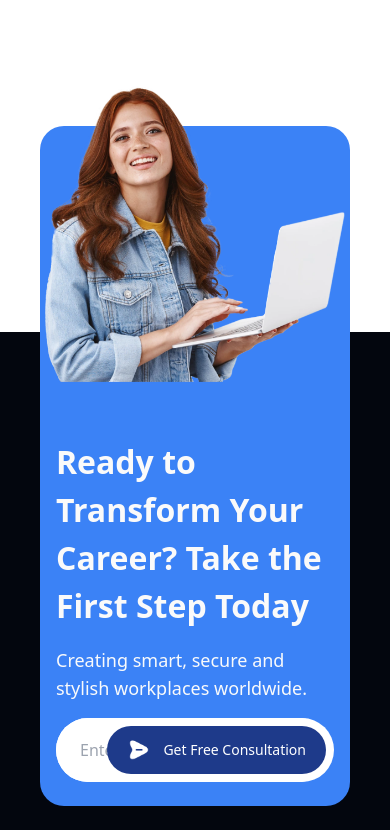
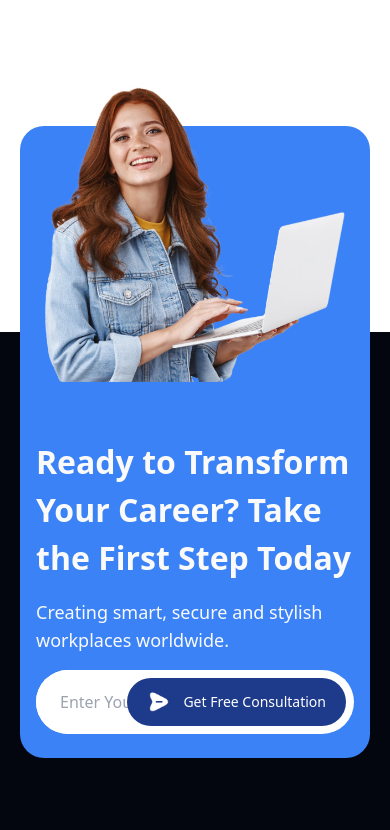
Before and after one commit to AmanTDC/GS, a Next.js app: page / in a window 390 px wide. Shown: the part 6400-7230 px from the top of the page. Built offline with nearby package versions, Linux system fonts and the light colour scheme; no server answers.

Commit message:
REFACTOR: updated banner

```diff
--- a/src/features/Home/sections/Banner.tsx
+++ b/src/features/Home/sections/Banner.tsx
@@ -3,7 +3,7 @@ import React from 'react';
 
 const Banner = () => {
   return (
-    <div className='rounded-3xl lg:justify-between gap-8 items-center flex lg:flex-row flex-col bg-blue-500 -mt-[270px] lg:px-10 lg:pl-14 mx-5 lg:mx-[60px] z-10 mb-16'>
+    <div className='rounded-3xl lg:justify-between gap-8 items-center flex lg:flex-row flex-col bg-blue-500 -mt-[270px] lg:px-10 lg:pl-14 lg:mx-[60px] z-10 mb-16'>
       <Img
         src={'/images/banner.png'}
         height={357}
```
